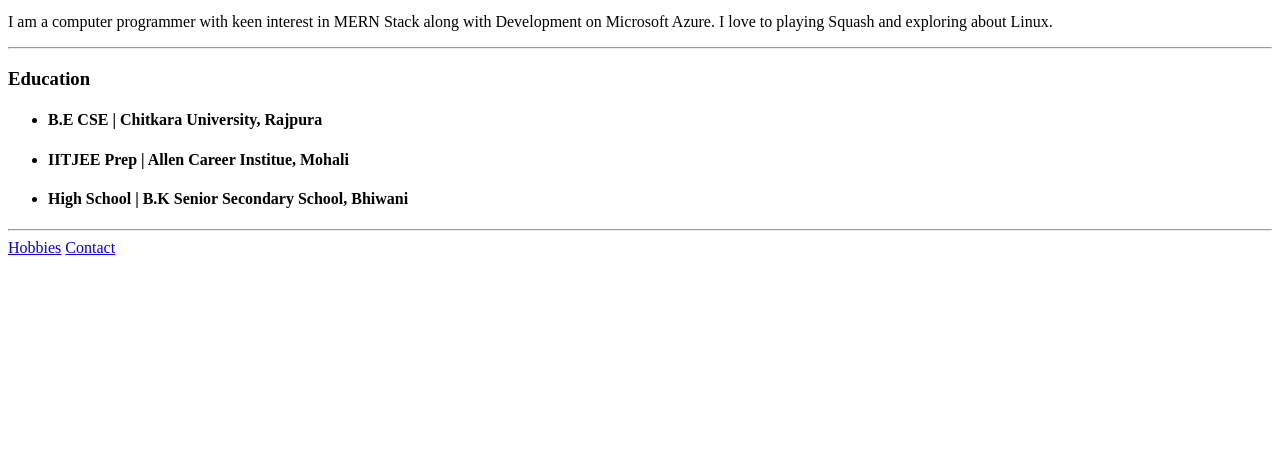
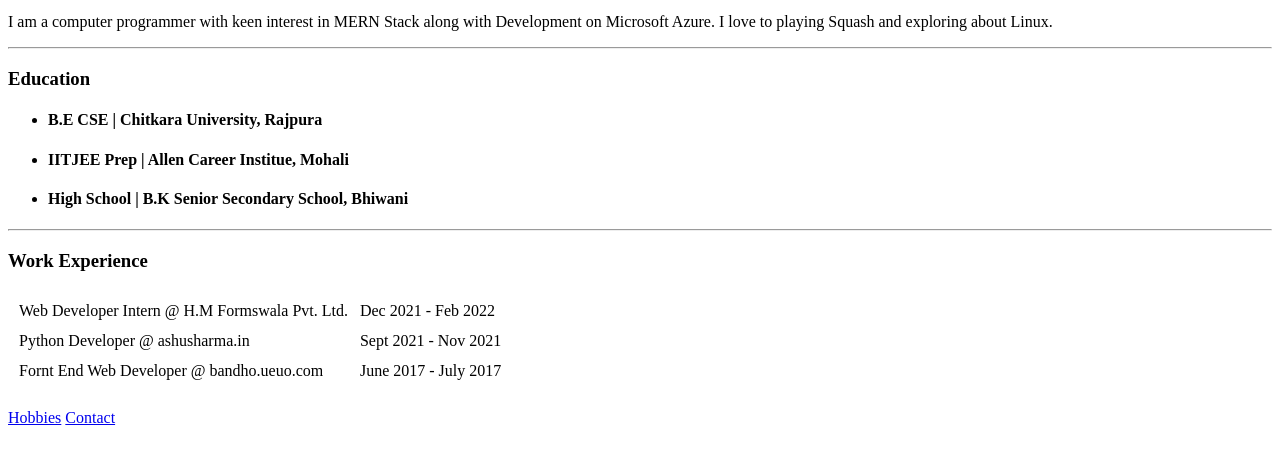
Before and after one commit to ashu-sharma07/html-personal-site, a plain HTML site: page index.html in a window 1280 px wide. Shown: the part 302-766 px from the top of the page. Drawn offline with Linux system fonts and the light colour scheme.

Commit message:
table add

```diff
--- a/index.html
+++ b/index.html
@@ -37,8 +37,24 @@
       </li>
     </ul>
     <hr>
+<h3>Work Experience </h3>
+<table cellspacing=10px >
+  <tr>
+    <td>Web Developer Intern @ H.M Formswala Pvt. Ltd.</td>
+    <td>Dec 2021 - Feb 2022 </td>
+  </tr>
+  <tr>
+    <td>Python Developer @ ashusharma.in</td>
+    <td>Sept 2021 - Nov 2021</td>
+  </tr>
+  <tr>
+    <td>Fornt End Web Developer @ bandho.ueuo.com</td>
+    <td>June 2017 - July 2017</td>
+  </tr>
+</table>
 
   </main>
+  <br>
   <footer>
 <a href="hobbies.html">Hobbies</a>
 <a href="contact.html">Contact</a>
```
Also changed, not shown: contact.html (+4 -0 lines).
